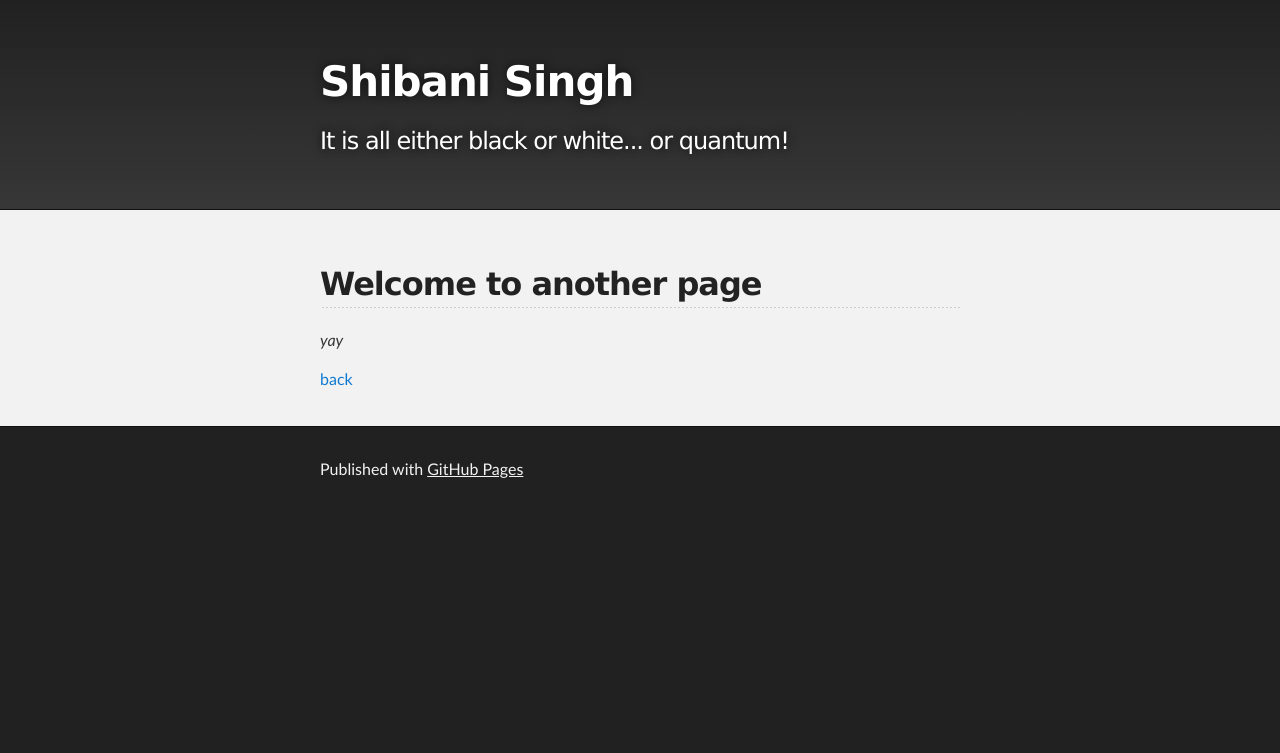
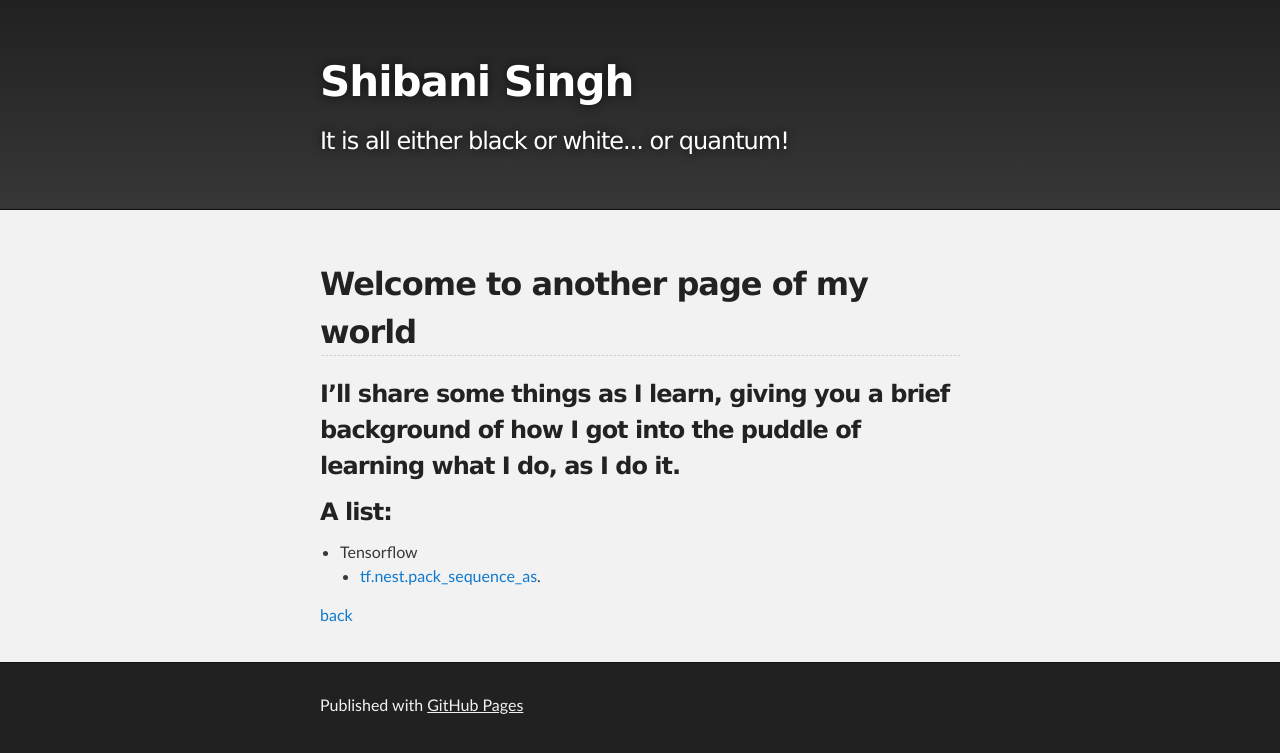
Before and after one commit to paperblack/paperblack.github.io, a Jekyll site: the page built from another-page.md, in a window 1280 px wide. Shown: the top 753 px of the page. Built offline with Jekyll 4.4.1, drawn with Linux system fonts in a browser that asks for light colours; our own code applies the rules of GitHub Pages for plain Markdown files.

Commit message:
Add link to tf-nest-pack-as-sequence

```diff
--- a/another-page.md
+++ b/another-page.md
@@ -2,8 +2,13 @@
 layout: default
 ---
 
-## Welcome to another page
+## Welcome to another page of my world
 
-_yay_
+### I'll share some things as I learn, giving you a brief background of how I got into the puddle of learning what I do, as I do it.
+
+### A list:
+
+- Tensorflow
+  - [tf.nest.pack_sequence_as](./tf-flatten-pack_sequence.html).
 
 [back](./)
```
